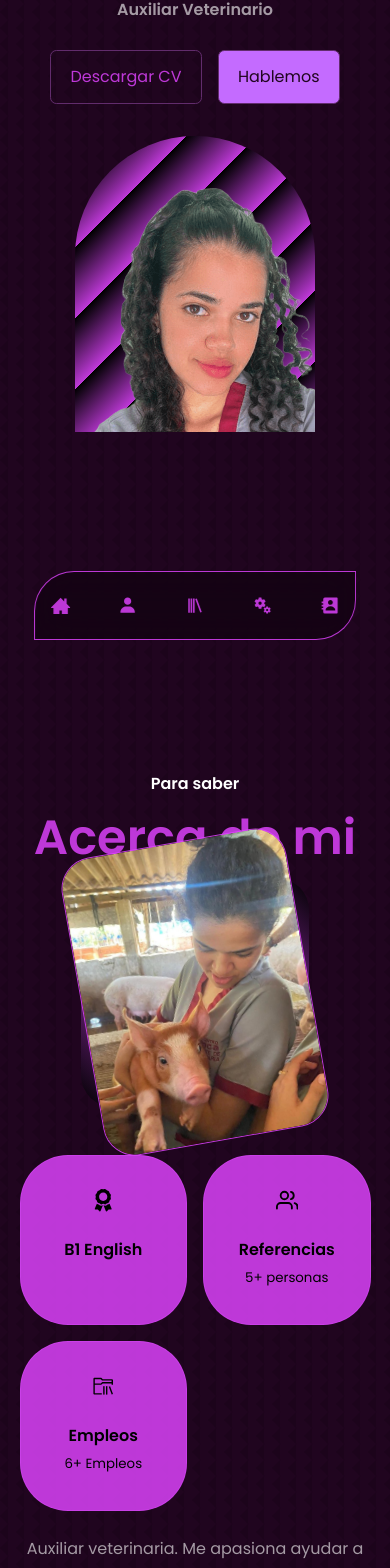
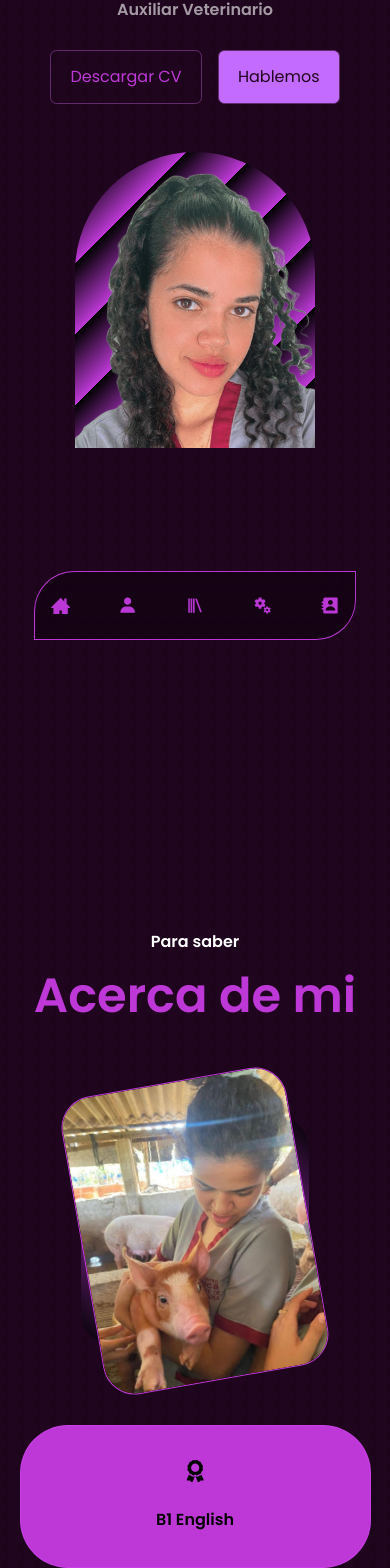
Before and after one commit to AndVarlop/SaraiPortfolio, a React (Vite) app: page / in a window 390 px wide. Shown: the part 172-1740 px from the top of the page. Built offline with nearby package versions, Linux system fonts and the light colour scheme.

Commit message:
Portfolio base 7

```diff
--- a/src/components/about/about.css
+++ b/src/components/about/about.css
@@ -98,20 +98,24 @@
 
 @media screen and (max-width:1024px) {
     #about{
-        height: 140vh;
-        padding-top: 0.1rem;
+        height: 150vh;
+        padding-top: 10rem;
     }
+
     .about__container {
         padding-top: 0rem;
         grid-template-columns: 1fr;
         gap: 0;
     }
     .about__me{
-        width: 50%;
-        margin: 2rem auto 4rem;
+        width: 30%;
+        margin: 5rem auto 5rem;
     }
     .about__content p , a {
         margin: 1rem 0 1rem;
+    }
+    .about__card {
+        margin-bottom: 2rem;
     }
 }
 
@@ -119,14 +123,18 @@
 
 @media screen and (max-width:600px) {
     #about{
-        height: 160vh;
+        height: 255vh;
     }
     .about__me{
         width: 65%;
         margin: 0 auto 3rem;
     }
+    .about__me {
+        margin-top: 5rem;
+        margin-bottom: 5rem;
+    }
     .about__cards {
-        grid-template-columns: 1fr 1fr;
+        grid-template-columns: 1fr;
         gap: 1rem;
     }
     .about__content  {
--- a/src/components/contact/contact.css
+++ b/src/components/contact/contact.css
@@ -66,20 +66,28 @@ button {
 /* ============== MEDIUM DEVICES =============== */
 
 @media screen and (max-width:1200px) {
+    /*.contact__options{
+        display: grid;
+        grid-template-columns: 1fr 1fr 1fr;
+        gap: 0.5rem;
+    }*/
     .container.contact__container{
         grid-template-columns: 1fr;
         gap: 2rem;
     }
     button {
-        left: 38%;
+        left: 35%;
     }
  }
 
  /* ============== SMALL DEVICES =============== */
 
  @media screen and (max-width:670px) {
+    .contact__options{
+        display: flex ;
+    }
     button{
-        left: 20%;
+        left: 30%;
     }
 
  }
--- a/src/components/experience/experience.css
+++ b/src/components/experience/experience.css
@@ -151,7 +151,7 @@
 @media screen and (max-width:800px) {
     #experience{
         padding-top: 6rem;
-        height: 340vh;
+        height: 390vh;
     }
     .experience__container{
         padding-top: 1rem;
--- a/src/components/header/Header.jsx
+++ b/src/components/header/Header.jsx
@@ -8,7 +8,7 @@ const Header = () => {
   return (
     <header>
       <div className="container header_container">
-        <h2>Hola</h2>
+        <h2>Hola, soy</h2>
         <h1>Saraí Garcia</h1>
         <h3 className='wrap text-light'>Auxiliar Veterinario</h3>
         <br />
--- a/src/components/header/header.css
+++ b/src/components/header/header.css
@@ -88,14 +88,14 @@ header {
 
 @media screen and (max-width:1028px) {
     .header {
-        height: 68vh;
+        height: 100vh;
     }
     .cta{
         margin-top: -1rem;
     }
     .me {
-        margin-top: 1rem;
-        border-radius: 10rem 0 10rem 0;
+        margin-top: 2rem;
+        border-radius: 2rem 0 2rem 0;
         transition: var(--transition);
     }
 
@@ -122,7 +122,6 @@ header {
         height: 18.5rem;
         left: calc(50% - 7.5rem);
         border-radius: 10rem 10rem 0 0;
-        padding: 2rem 0rem 1rem 1rem;
         transition: var(--transition);
     }
 
--- a/src/components/testimonials/Testimonials.jsx
+++ b/src/components/testimonials/Testimonials.jsx
@@ -1,7 +1,7 @@
 import React from 'react'
 import './testimonials.css'
 import AVTR1 from '../../assets/AVATAR0.jpg'
-import AVTR3 from '../../assets/AVATAR1.jpg'
+import AVTR3 from '../../assets/avatar.jpg'
 import AVTR4 from '../../assets/AVATAR2.jpg'
 import AVTR5 from '../../assets/AVATAR3.jpg'
 import AVTR6 from '../../assets/AVATAR4.jpg'
@@ -30,7 +30,7 @@ const data = [
     avatar: AVTR1,
     name: 'Juan Sebastian Gallon',
     text: "Andrés is a true team leader. When we work together, he always makes sure we're all on the same page and distributes responsibilities fairly. He is a reliable partner."
-  },*/
+  },
   {
     avatar: AVTR4,
     name: 'Miguel Negrete Nuñez',
@@ -60,7 +60,7 @@ const data = [
     avatar: AVTR9,
     name: 'Alexander Henry Varela',
     text: "Andrés is an exceptional creative. His mind is always coming up with new ideas and innovative approaches to solving problems. It's great to have someone like him on the team to come up with fresh solutions."
-  }
+  }*/
 ]
 
 const testimonials = () => {
--- a/src/components/testimonials/testimonials.css
+++ b/src/components/testimonials/testimonials.css
@@ -47,6 +47,9 @@
  /* ============== SMALL DEVICES =============== */
 
  @media screen and (max-width:670px) {
+    #testimonials {
+        height: 120vh;
+    }
     .container.testimonials__container{
         width: 50%;
     }
```
